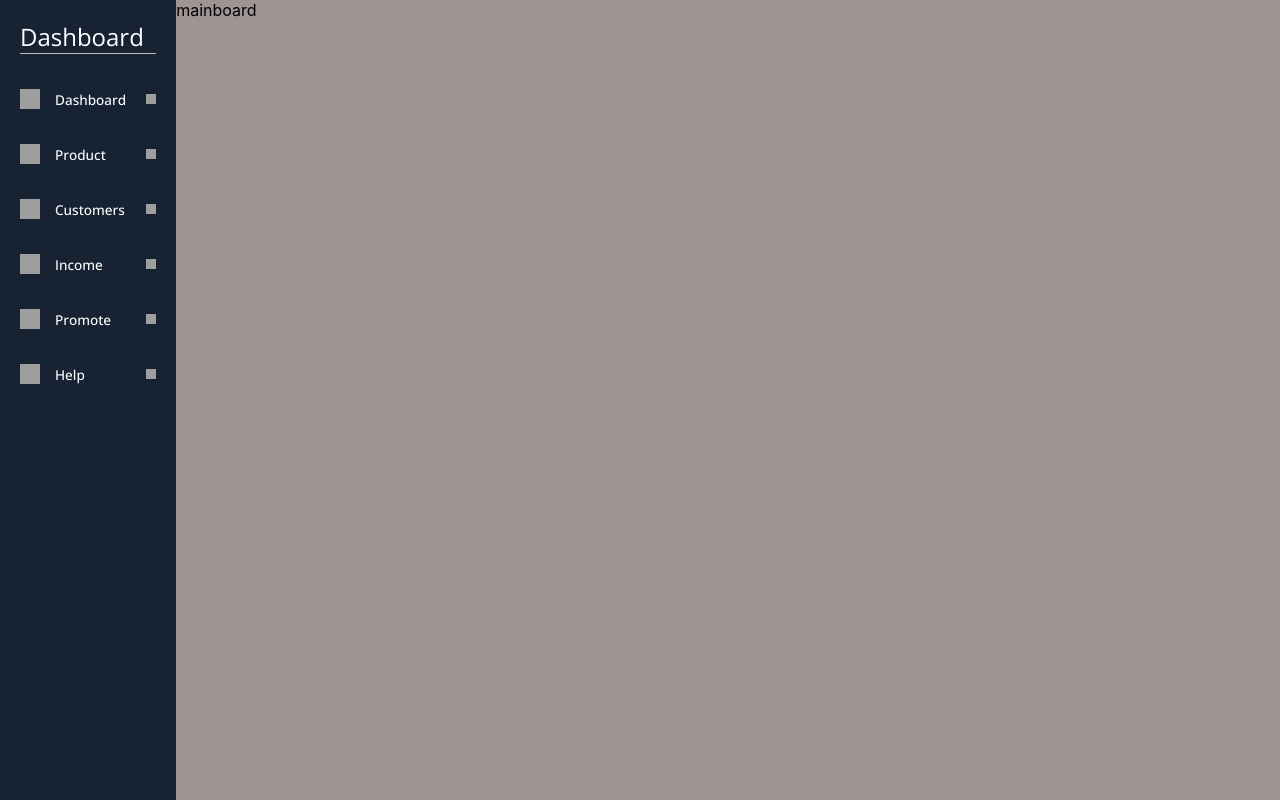
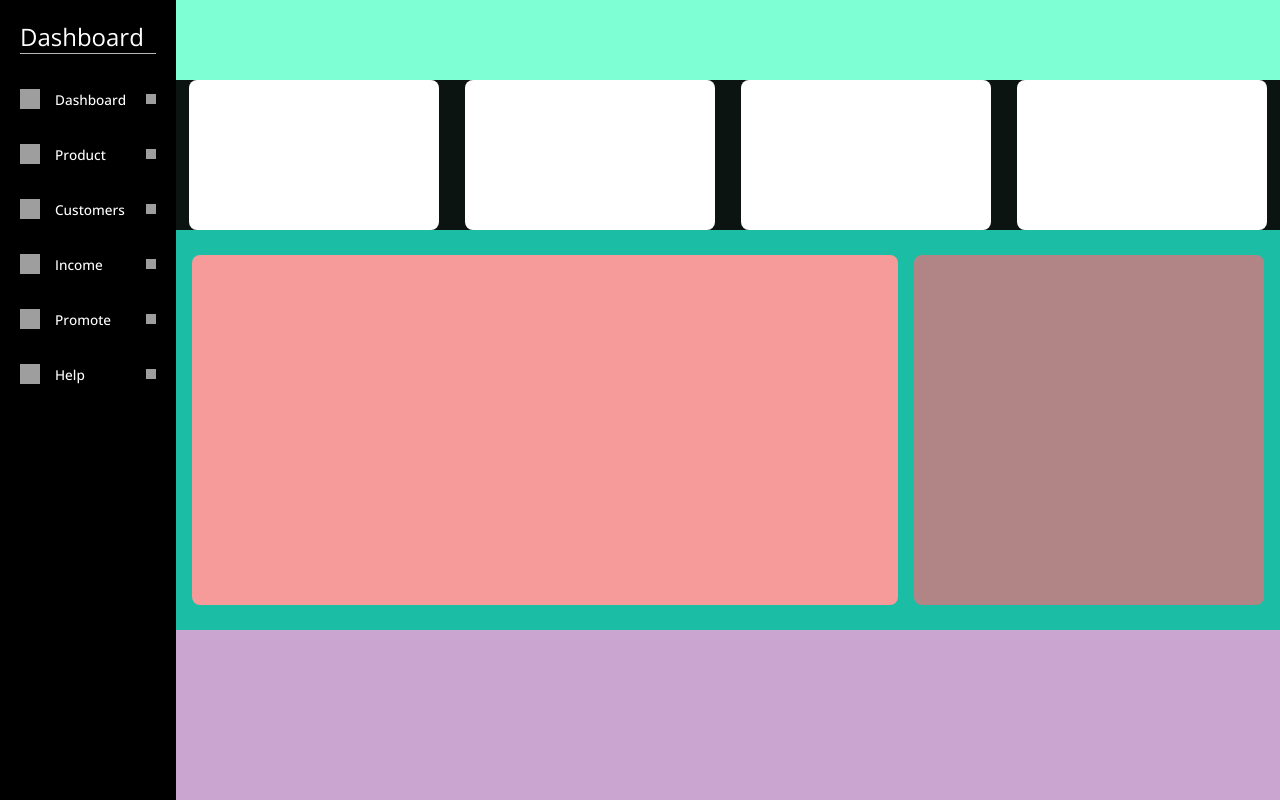
Before and after one commit to pradeep-08/Web-Developer-Assignment-, a React (Create React App) app: page / in a window 1280 px wide. Shown: the top 800 px of the page. Built offline with nearby package versions, Linux system fonts and the light colour scheme; grey boxes are pictures that could not be loaded.

Commit message:
mainboard
constructing layout basement using more Div

```diff
--- a/public/index.html
+++ b/public/index.html
@@ -2,7 +2,7 @@
 <html lang="en">
   <head>
     <meta charset="utf-8" />
-    <link rel="icon" href="%PUBLIC_URL%/favicon.ico" />
+    <link rel="icon" href="https://img.icons8.com/color/48/signing-a-document.png" />
     <meta name="viewport" content="width=device-width, initial-scale=1" />
     <meta name="theme-color" content="#000000" />
     <meta
@@ -12,7 +12,7 @@
     <link rel="apple-touch-icon" href="%PUBLIC_URL%/logo192.png" />
     <link rel="manifest" href="%PUBLIC_URL%/manifest.json" />
 
-    <title>Test</title>
+    <title>Web-Assignment</title>
   </head>
   <body>
 
--- a/src/App.css
+++ b/src/App.css
@@ -9,10 +9,12 @@
 .dashboard{
   height: 953px;
   width: 15%;
-  background-color: rgb(23,34,51);
+  background-color: #000000;
 }
 .mainboard{
   height: 953px;
   width: 100%;
   background-color: rgb(159, 147, 147);
+  display: flex;
+  flex-direction: column;
 }
--- a/src/Components/asset/mainboard.js
+++ b/src/Components/asset/mainboard.js
@@ -1,8 +1,23 @@
 import React from 'react'
+import '../style/mainboard.css';
 
 function Mainboard() {
   return <>
-    <div className='main-board-div'>mainboard </div>
+    <div className='main-board-div'>
+        <div className="bar-1"></div>
+        <div className="bar-2">
+            <div className="bar-2-contents"></div>
+            <div className="bar-2-contents"></div>
+            <div className="bar-2-contents"></div>
+            <div className="bar-2-contents"></div>
+        </div>
+        <div className="bar-3">
+        <div className="bar-3-contents-1"></div>
+            <div className="bar-3-contents-2"></div>
+        </div>
+        <div className="bar-4"></div>
+
+    </div>
   </>
 }
 
--- /dev/null
+++ b/src/Components/style/mainboard.css
@@ -0,0 +1,50 @@
+.bar-1{
+    width: 100%;
+    background-color: aquamarine;
+    height: 80px;
+}
+
+.bar-2{
+    width: 100%;
+    background-color: rgb(12, 20, 17);
+    height: 150px;
+    display: flex;
+    flex-direction: row;
+    justify-content: space-around;
+    align-items: center;
+
+
+}
+.bar-3{
+    width: 100%;
+    background-color: rgb(27, 190, 165);
+    height: 400px;
+    display: flex;
+    flex-direction: row;
+    justify-content: space-evenly;
+    align-items: center;
+}
+.bar-4{
+    width: 100%;
+    background-color: rgb(202, 165, 208);
+    height: 700px;
+}
+.bar-2-contents{
+    background-color: rgb(255, 255, 255);
+    height: 150px;
+    width: 250px;
+    margin: 10px;
+    border-radius: 8px;
+}
+.bar-3-contents-1{
+    background-color: rgb(247, 154, 154);
+    height: 350px;
+    width: 64%;
+    border-radius: 8px;
+}
+.bar-3-contents-2{
+    background-color: rgb(177, 133, 133);
+    height: 350px;
+    width: 350px;
+    border-radius: 8px;
+}
```
